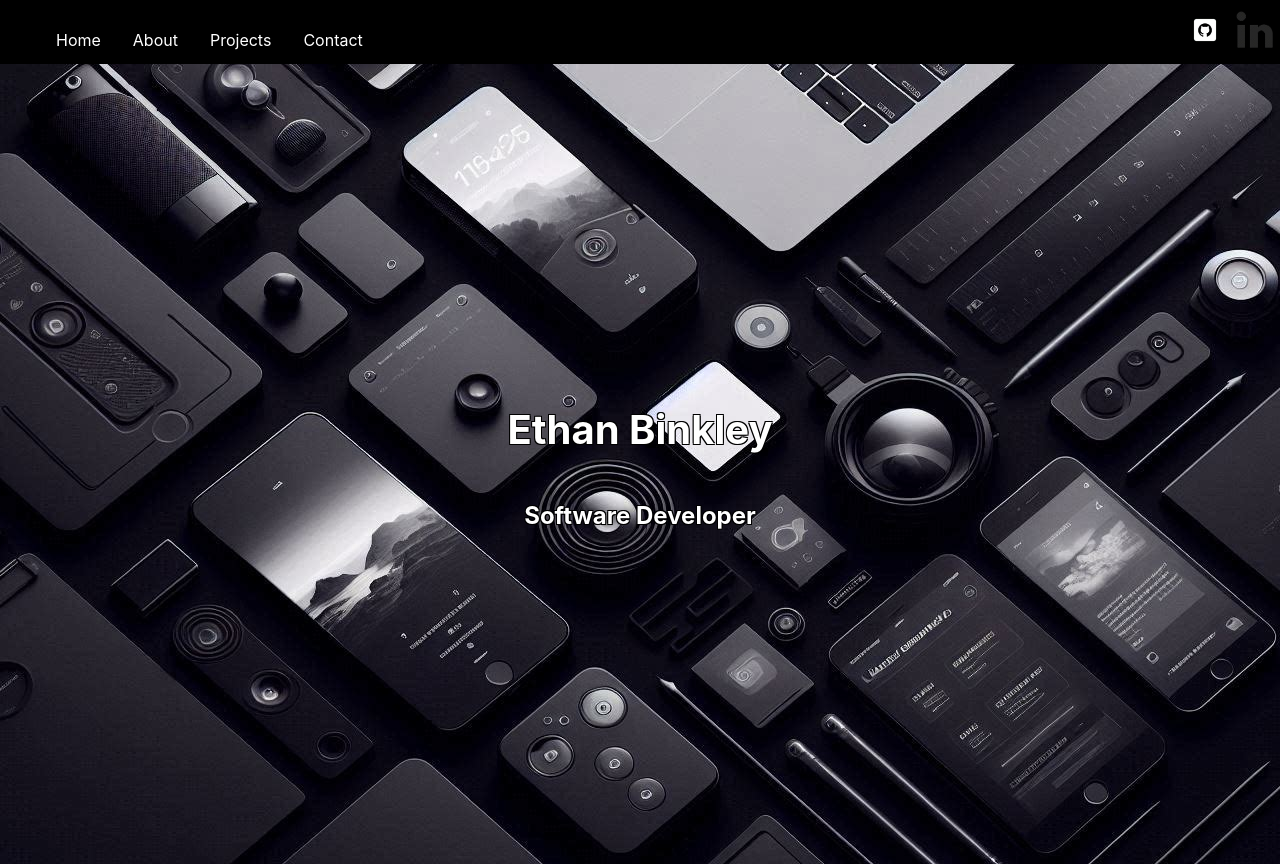
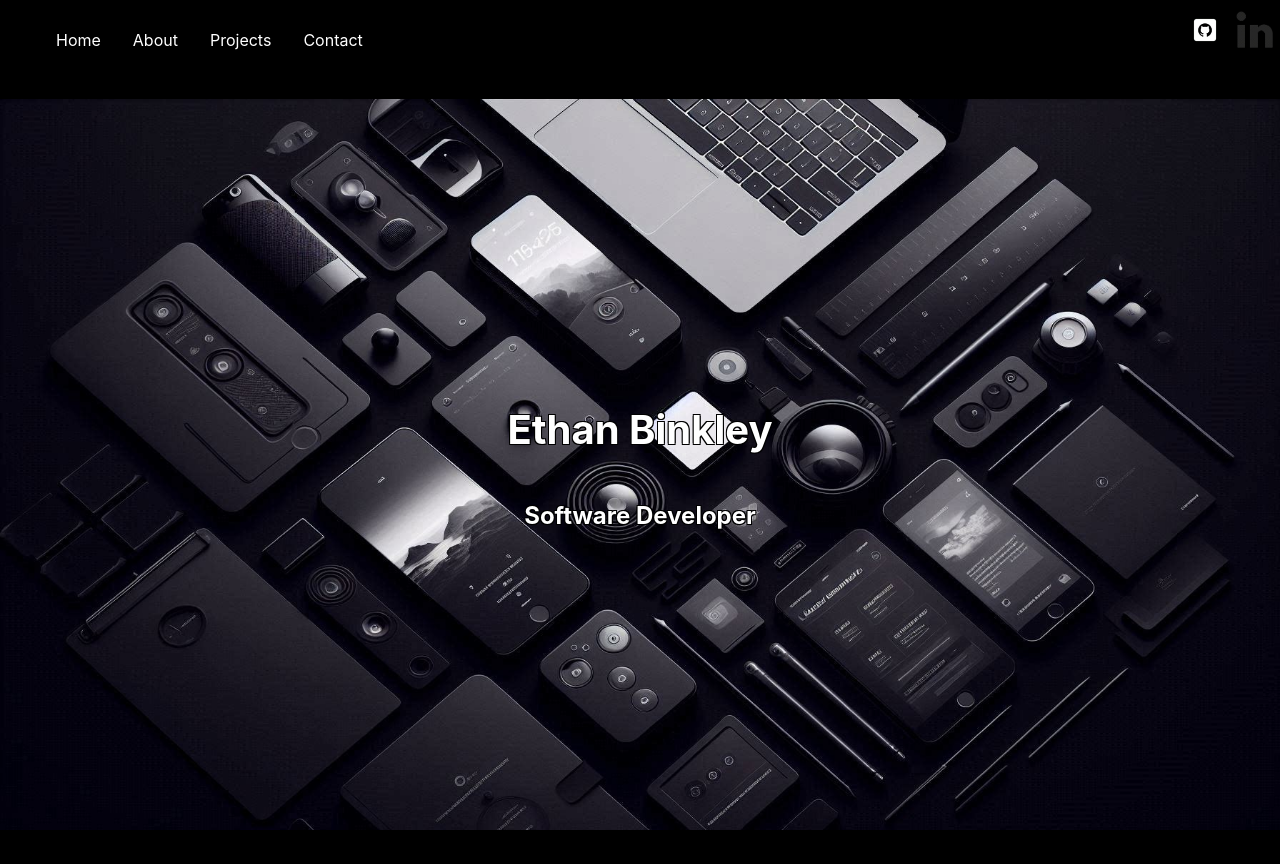
Before and after one commit to NotPhinx/Portfolio, a React (Create React App) app in the folder personalwebsite/: page / in a window 1280 px wide. Built offline with nearby package versions, Linux system fonts and the light colour scheme.

Commit message:
chore: Update CSS styles for About, Contact, and Home pages

```diff
--- a/personalwebsite/src/About.css
+++ b/personalwebsite/src/About.css
@@ -18,9 +18,17 @@
     color: #a8a8a8;
     font-size: 1.2em;
     margin-bottom: 10px;
+    outline: 2px solid #ffffff;
+    padding: 10px;
+    border-radius: 10px;
+
   }
 
   .categories {
     display: flex;
     justify-content: space-evenly;
+    outline: 2px solid #ffffff;
+    padding: 10px;
+    margin-bottom: 20px;
+    border-radius: 10px;
   }
--- a/personalwebsite/src/About.js
+++ b/personalwebsite/src/About.js
@@ -4,8 +4,8 @@ import './About.css';
 // About.js
 
 function About() {
-    const programmingLanguages = ['C', 'C++', 'HTML', 'CSS', 'ReactJs', 'JavaScript', 'Python', 'Java'];
-    const frameworks = ['React', 'Node.js', 'Flask', 'Vue', 'Angular', 'MySQL', 'sqlite3'];
+    const programmingLanguages = ['C', 'C++', 'HTML', 'CSS', 'React.js', 'JavaScript', 'Python', 'Java', 'MatLab',];
+    const frameworks = ['React', 'Node.js', 'Flask', 'Vue', 'Angular', 'MySQL', 'sqlite3', 'React-native'];
 
 
     return (
--- a/personalwebsite/src/Contact.css
+++ b/personalwebsite/src/Contact.css
@@ -13,6 +13,7 @@
     font-size: 4em;
     margin-bottom: 20px;
     text-decoration: underline;
+
   }
 
   .contact-page p {
@@ -20,4 +21,5 @@
     font-size: 1.5em;
     margin-bottom: 10px;
 
+
   }
--- a/personalwebsite/src/Home.css
+++ b/personalwebsite/src/Home.css
@@ -3,11 +3,14 @@
   flex-direction: column;
   align-items: center;
   justify-content: center;
-  width: 100vw; /* Add this line */
-  height: 100vh; /* Change this line */
+  width: 100vw;
+  height: 100vh;
+  max-height:1080px;
+  max-width: 1920px;
   background-image: url('./images/websiteBackground.png');
-  background-repeat: no-repeat; /* Add this line */
-    background-position: center; /* Add this line */
+  background-repeat: no-repeat;
+  background-position: center;
+  background-size: contain;
 }
 
   .title {
--- a/personalwebsite/src/Home.js
+++ b/personalwebsite/src/Home.js
@@ -1,6 +1,6 @@
 import React from 'react';
 
-import './Home.css'; // Import your CSS file
+import './Home.css';
 
 function Home() {
     const name = "Ethan Binkley";
```
